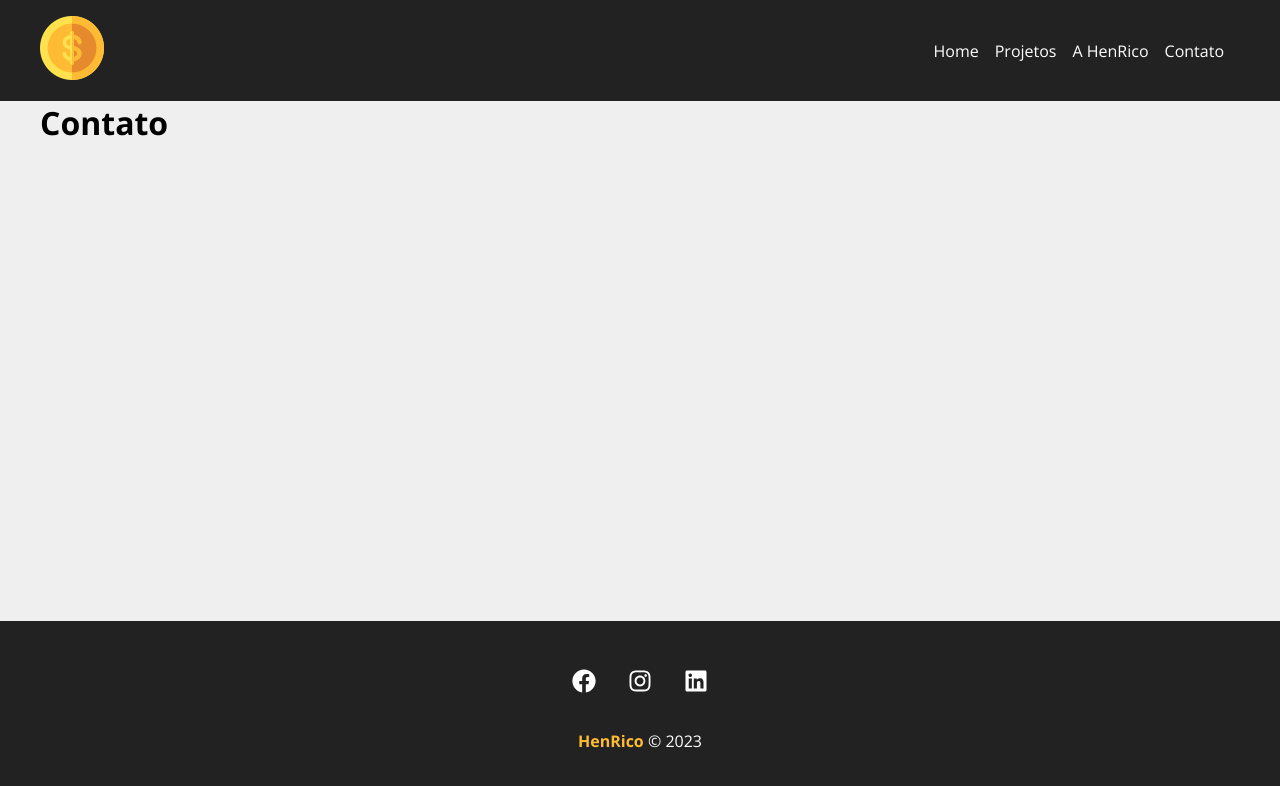
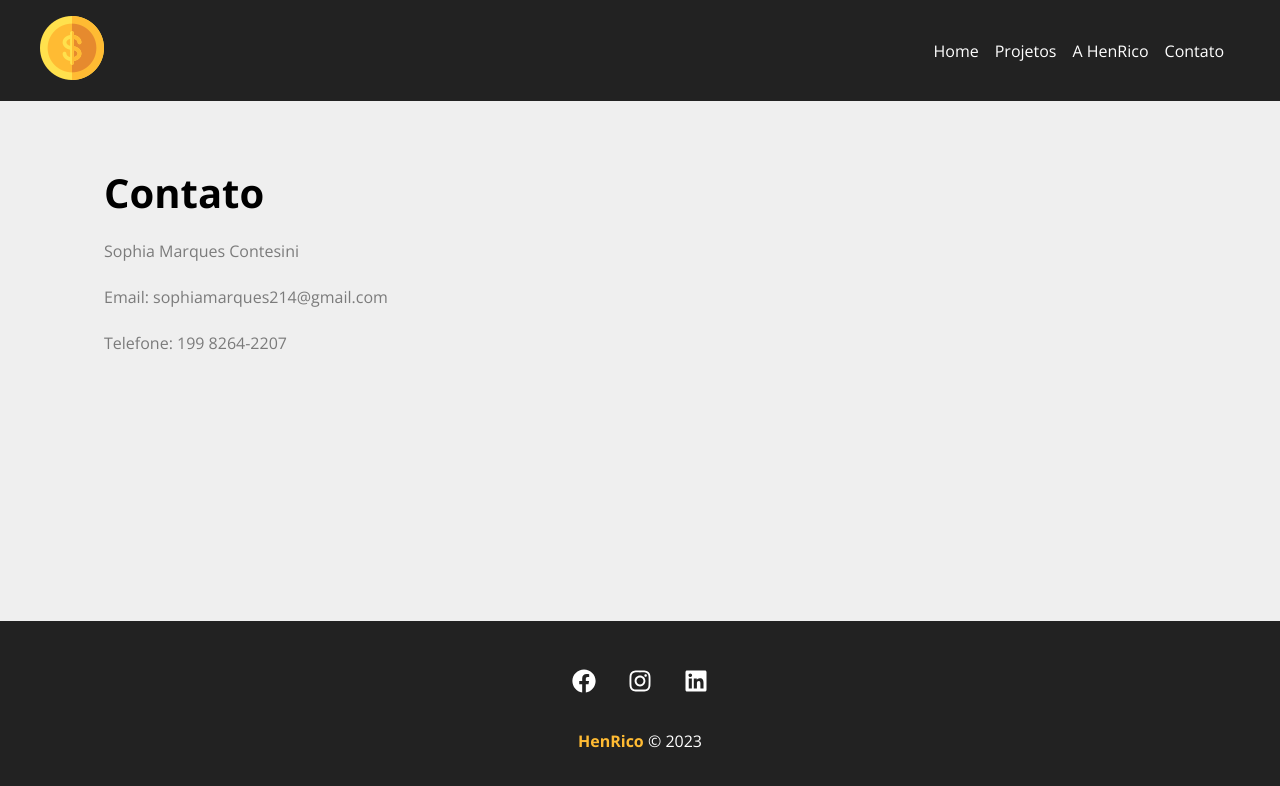
Before and after one commit to sophiacontesini/HenRico, a React (Create React App) app: page /contact in a window 1280 px wide. Shown: the top 786 px of the page. Built offline with nearby package versions, Linux system fonts and the light colour scheme; the HTML template or start-up script is replaced by a standard one.

Commit message:
feat: include contact page style

```diff
--- a/src/components/pages/Contact.jsx
+++ b/src/components/pages/Contact.jsx
@@ -1,5 +1,13 @@
 import React from 'react';
+import styles from './Contact.module.css';
 
 export default function Contact() {
-  return <h1>Contato</h1>;
+  return (
+    <div className={styles.contact_container}>
+      <h1>Contato</h1>
+      <p>Sophia Marques Contesini</p>
+      <p>Email: sophiamarques214@gmail.com</p>
+      <p>Telefone: 199 8264-2207</p>
+    </div>
+  );
 }
--- /dev/null
+++ b/src/components/pages/Contact.module.css
@@ -0,0 +1,19 @@
+.contact_container {
+  width: 100%;
+  display: flex;
+  flex-direction: column;
+  align-items: flex-start;
+  justify-content: center;
+  padding: 4em;
+  text-align: justify;
+}
+
+.contact_container h1 {
+  font-size: 2.5em;
+  margin-bottom: 0.5em;
+}
+
+.contact_container p {
+  margin-bottom: 1.5em;
+  color: #7b7b7b;
+}
```
